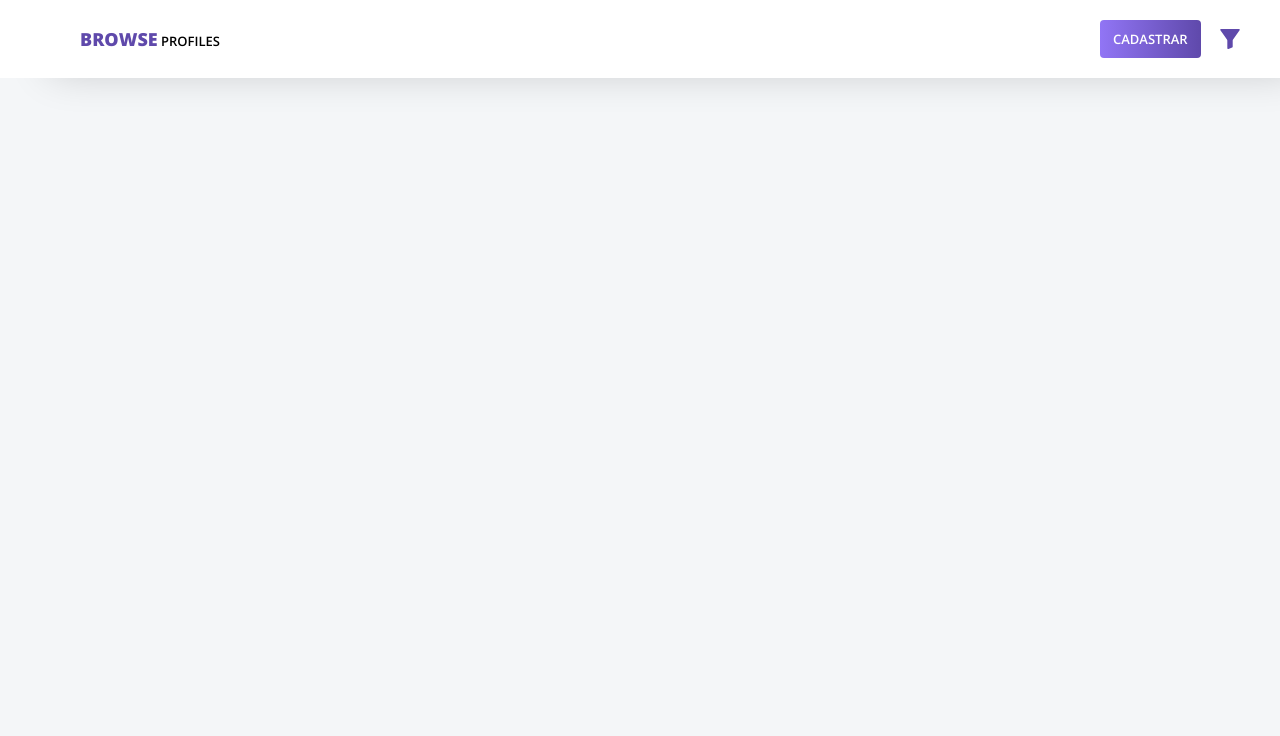
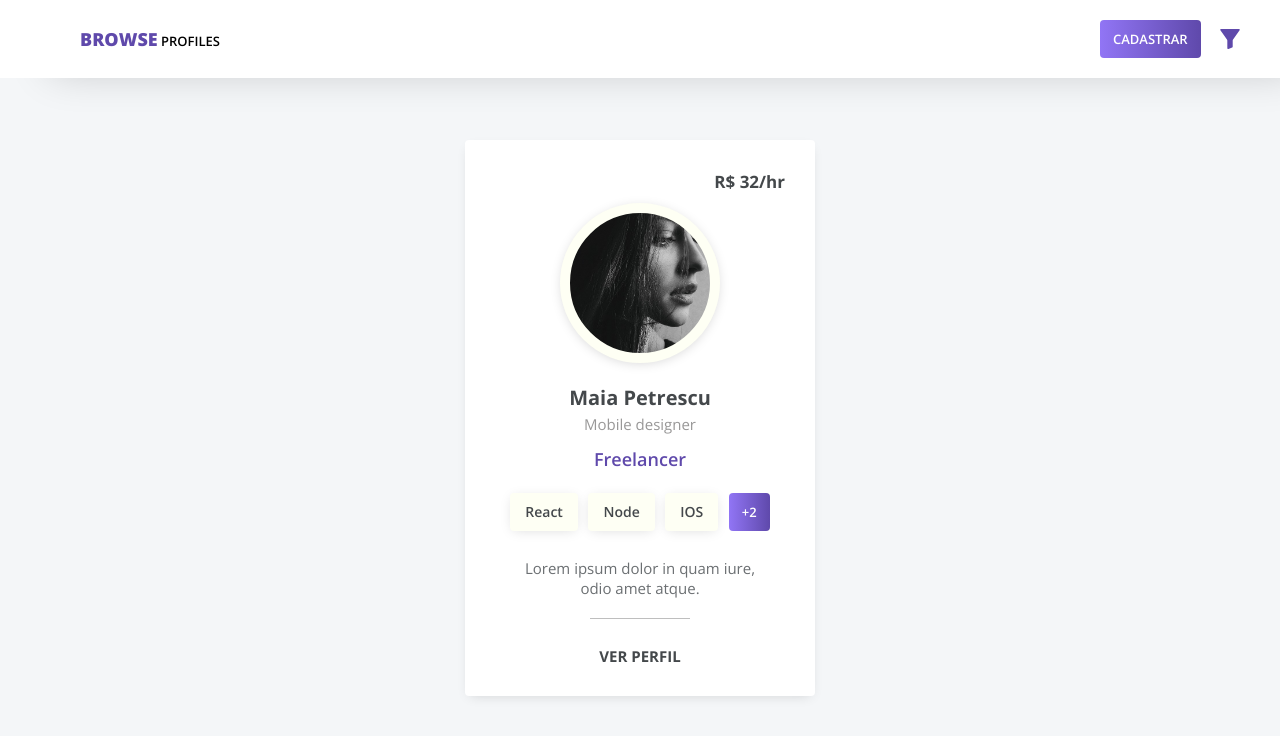
Before and after one commit to heliogsantos/browse-profiles, an Angular app: page / in a window 1280 px wide. Shown: the top 736 px of the page. Built offline with nearby package versions, Linux system fonts and the light colour scheme.

Commit message:
criei modulo Shared e componente card

```diff
--- a/src/app/app.module.ts
+++ b/src/app/app.module.ts
@@ -13,7 +13,7 @@ import { ListCardsModule } from './list-cards/list-cards.module';
 @NgModule({
   declarations: [
     AppComponent,
-    HeaderComponent
+    HeaderComponent,
   ],
   imports: [
     BrowserModule,
--- a/src/app/list-cards/cards/cards.component.html
+++ b/src/app/list-cards/cards/cards.component.html
@@ -1,3 +1,3 @@
 <section class="cards-wraper padding-default">
-
+    <app-card></app-card>
 </section>
--- a/src/app/list-cards/cards/cards.component.ts
+++ b/src/app/list-cards/cards/cards.component.ts
@@ -9,8 +9,6 @@ export class CardsComponent implements OnInit {
 
   constructor() { }
 
-  image = '../../../../assets/images/avatar.jpg';
-
   ngOnInit() {
   }
 
--- a/src/app/list-cards/list-cards.module.ts
+++ b/src/app/list-cards/list-cards.module.ts
@@ -1,13 +1,16 @@
 import { NgModule } from '@angular/core';
 import { CommonModule } from '@angular/common';
 import { CardsComponent } from './cards/cards.component';
+
+import { SharedModule } from './../shared/shared.module';
 
 
 
 @NgModule({
   declarations: [CardsComponent],
   imports: [
-    CommonModule
+    CommonModule,
+    SharedModule
   ],exports: [CardsComponent]
 })
 export class ListCardsModule { }
--- /dev/null
+++ b/src/app/shared/components/card/card.component.html
@@ -0,0 +1,33 @@
+<div class="card padding-default">
+    <div class="header">
+        <div class="title font-700 color-card">
+            <p>R$ 32/hr</p>
+        </div>
+        <div class="avatar-wraper">
+            <div class="avatar" [ngStyle]="{'background-image':'url(' + image + ')'}"></div>
+        </div>
+    </div>
+    <div class="body">
+        <div class="titles align-center color-card">
+            <p class="font-700">Maia Petrescu</p>
+            <p class="font-300">Mobile designer</p>
+            <p class="font-600">Freelancer</p>
+        </div>
+
+        <div class="slills color-card">
+            <div class="skill font-600">React</div>
+            <div class="skill font-600">Node</div>
+            <div class="skill font-600">IOS</div>
+            <div class="btn font-600">+2</div>
+        </div>
+    </div>
+    <div class="footer">
+        <div class="align-center description">
+            <p>Lorem ipsum dolor in quam iure, odio amet atque.</p>
+        </div>
+
+        <div class="color-card align-center font-700 link">
+            <p>Ver perfil</p>
+        </div>
+    </div>
+</div>
--- /dev/null
+++ b/src/app/shared/components/card/card.component.scss
@@ -0,0 +1,119 @@
+.card {
+    width: 350px;
+    margin: 10px;
+    height: auto;
+    border-radius: 4px;
+    background: #ffffff;
+    -webkit-box-shadow: 0px 4px 12px -5px rgba(0,0,0,0.16);
+    -moz-box-shadow: 0px 4px 12px -5px rgba(0,0,0,0.16);
+    box-shadow: 0px 4px 12px -5px rgba(0,0,0,0.16);
+
+    .header {
+        .title {
+            width: 100%;
+            display: flex;
+            justify-content: flex-end;
+
+            p {
+                font-size: 17px;
+            }
+        }
+
+        .avatar-wraper {
+            width: 100%;
+            display: flex;
+            justify-content: center;
+            padding: 10px;
+
+            .avatar {
+                background: #5f49ab;
+                width: 140px;
+                height: 140px;
+                background-size: cover;
+                background-repeat: no-repeat;
+                border: 10px solid #fefff4;
+                box-sizing: content-box;
+                -webkit-box-shadow: 0px 2px 12px -2px rgba(0,0,0,0.17);
+                -moz-box-shadow: 0px 2px 12px -2px rgba(0,0,0,0.17);
+                box-shadow: 0px 2px 12px -2px rgba(0,0,0,0.17);
+            }
+        }
+    }
+
+    .body {
+        padding: 10px;
+
+        .titles {
+
+            p {
+                line-height: 1.5;
+            }
+
+            p:nth-of-type(1) {
+                font-size: 20px;
+            }
+
+            p:nth-of-type(2) {
+                font-size: 15px;
+                color: #999898;
+            }
+
+            p:nth-of-type(3) {
+                padding: 10px;
+                font-size: 18px;
+                color: #5f49ab;
+            }
+        }
+
+        .slills {
+            width: 100%;
+            display: flex;
+            justify-content: space-around;
+            padding: 10px 0;
+
+            .skill {
+                padding: 9px 15px;
+                border-radius: 4px;
+                font-size: 14px;
+                display: flex;
+                align-items: center;
+                justify-content: center;
+                background: #fefff4;
+                -webkit-box-shadow: 0px 2px 13px -3px rgba(0,0,0,0.15);
+                -moz-box-shadow: 0px 2px 13px -3px rgba(0,0,0,0.15);
+                box-shadow: 0px 2px 13px -3px rgba(0,0,0,0.15);
+            }
+        }
+    }
+
+    .footer {
+        .description p {
+            width: 100%;
+            padding: 7px 20px;
+            color: #6b6f72;
+            font-size: 15px;
+            display: flex;
+            flex-direction: column;
+            align-items: center;
+
+            &::after {
+                margin-top: 20px;
+                content: '';
+                display: block;
+                width: 40%;
+                height: 1px;
+                background: #bebebe;
+            }
+        }
+
+        .link {
+            padding-top: 20px;
+
+            p {
+                text-transform: uppercase;
+                font-size: 15px;
+                cursor: pointer;
+            }
+        }
+    }
+}
--- /dev/null
+++ b/src/app/shared/components/card/card.component.ts
@@ -0,0 +1,17 @@
+import { Component, OnInit } from '@angular/core';
+
+@Component({
+  selector: 'app-card',
+  templateUrl: './card.component.html',
+  styleUrls: ['./card.component.scss']
+})
+export class CardComponent implements OnInit {
+
+  constructor() { }
+
+  image = '../../../../assets/images/avatar.jpg';
+
+  ngOnInit() {
+  }
+
+}
```
Also changed, not shown: src/app/shared/shared.module.ts (added, +16 -0 lines), 1 other file (tests, documents, lock files or other folders).
